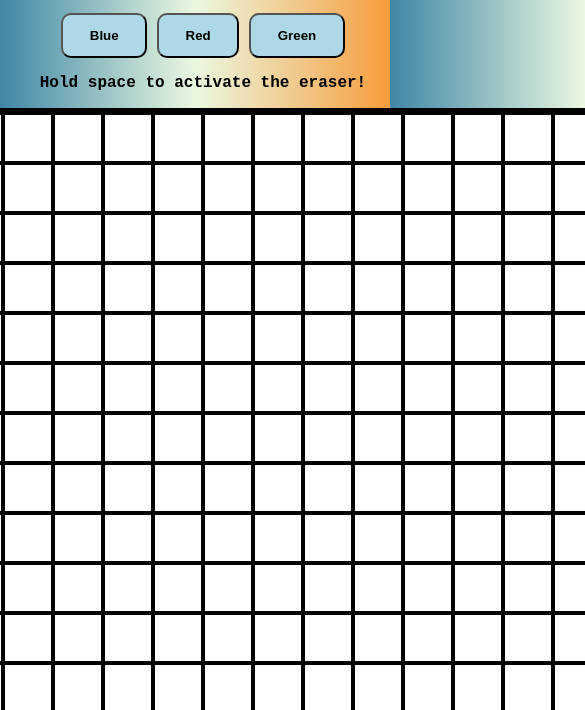
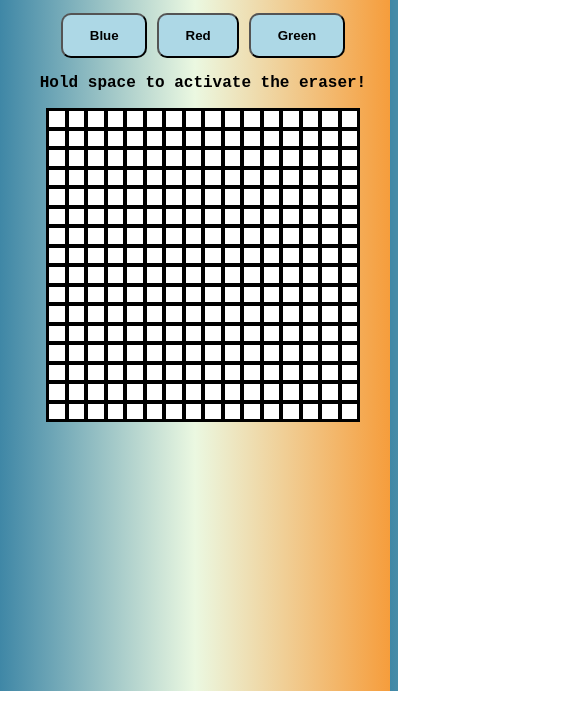
Before and after one commit to seanghods/etchsketch, a plain HTML site: page index.html in a window 390 px wide. Shown: the part 153-863 px from the top of the page, 585 px wide, since content can reach past the window. Drawn offline with Linux system fonts and the light colour scheme.

Commit message:
Adjust CSS Mobile styling

```diff
--- a/styles.css
+++ b/styles.css
@@ -43,9 +43,9 @@ button {
 .mastercontainer{
     display: flex;
     flex-direction: column;
-    border: 5px solid black;
-    height: 50em;
-    width: 50em;
+    border: 1px solid black;
+    height: min(700px, 80vw);
+    width: min(700px, 80vw);
 }
 
 .item-container{
```
